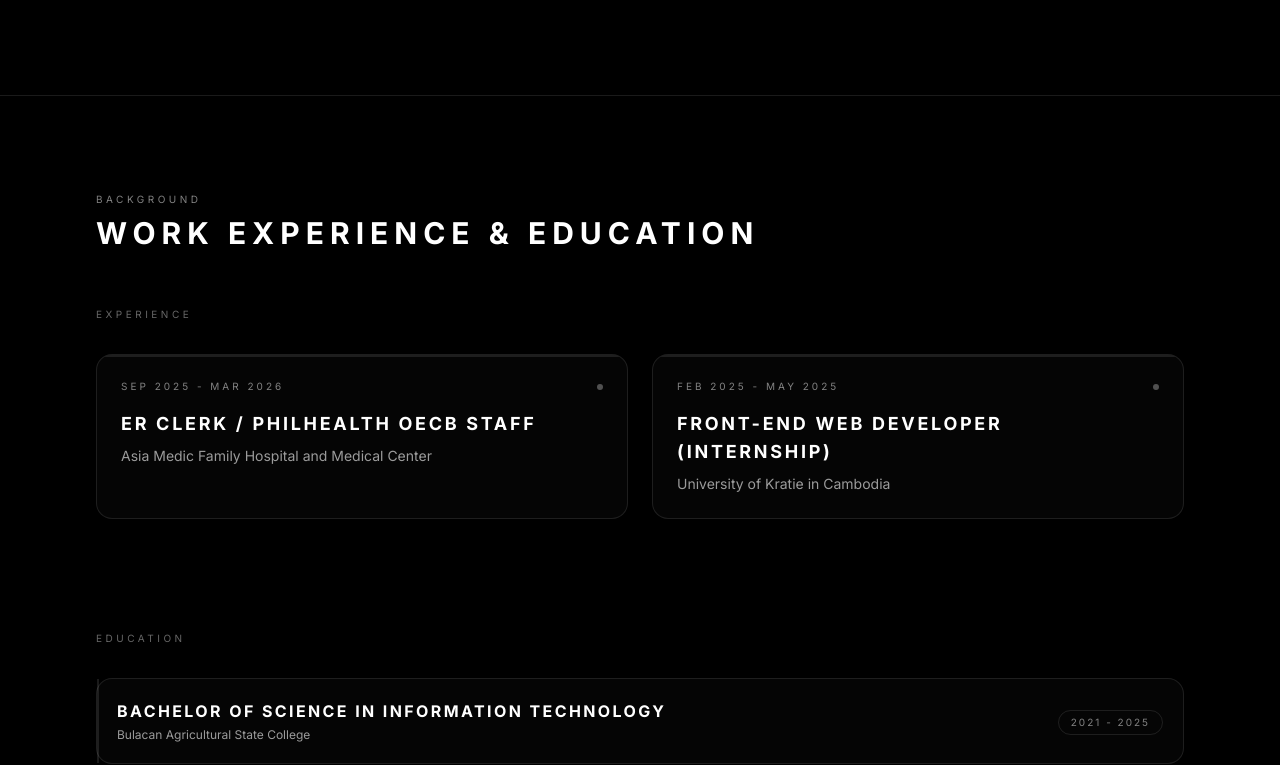
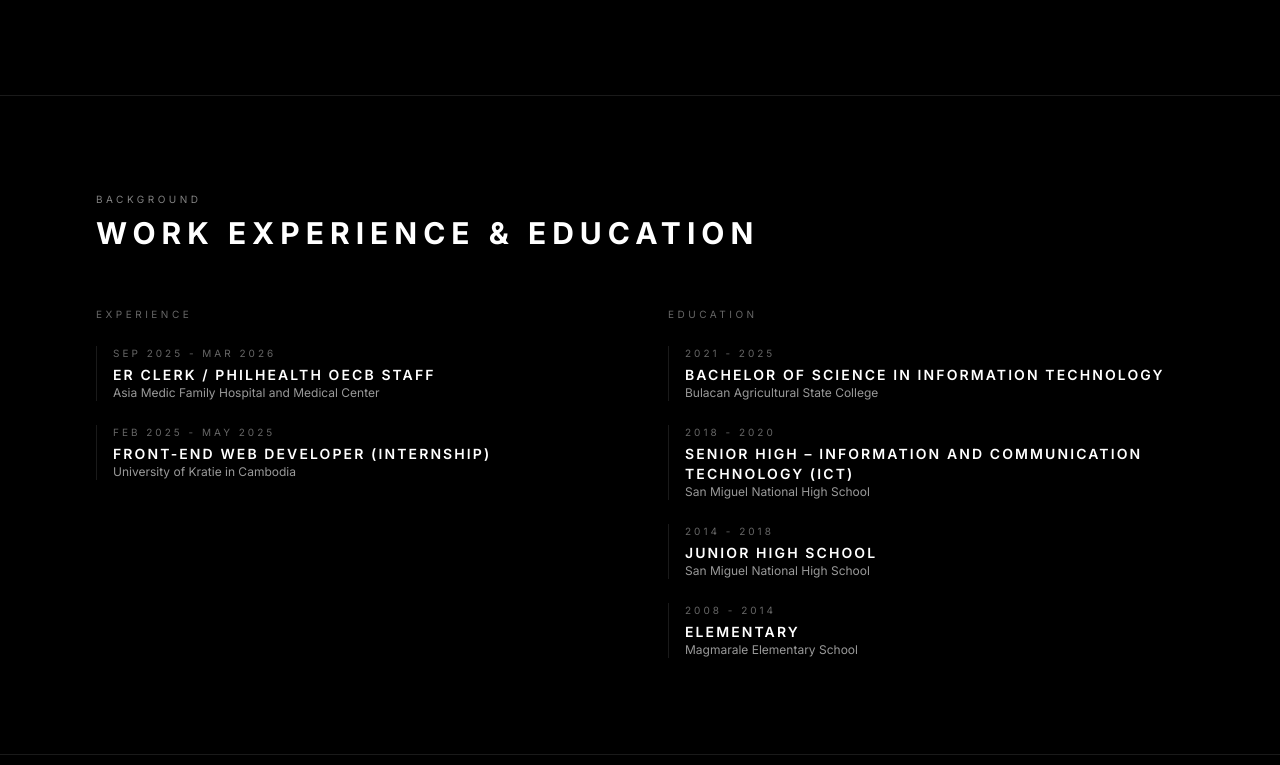
Before and after one commit to carlaquino-BSIT/carl-portfolio, a Vue app: page / in a window 1280 px wide. Shown: the part 2895-3660 px from the top of the page. Built offline with nearby package versions, Linux system fonts and the light colour scheme.

Commit message:
Refactor experience and education sections in Vue component

```diff
--- a/src/components/experience.vue
+++ b/src/components/experience.vue
@@ -1,6 +1,6 @@
 <template>
   <section id="experience"
-    class="relative border-t border-white/10 bg-black py-20 sm:py-24 text-white overflow-hidden">
+    class="border-t border-white/10 bg-black py-20 sm:py-24 text-white">
 
     <!-- HEADER -->
     <div class="mx-auto mb-14 max-w-6xl px-5 lg:px-8" data-aos="fade-up">
@@ -13,87 +13,73 @@
       </h2>
     </div>
 
+    <div class="mx-auto max-w-6xl px-5 lg:px-8 grid gap-14 lg:grid-cols-2">
+
       <!-- ================= EXPERIENCE ================= -->
-    <div class="mx-auto mb-28 max-w-6xl px-5 lg:px-8">
+      <div data-aos="fade-right">
 
-      <p class="mb-8 text-[10px] uppercase tracking-[0.35em] text-white/40">
+        <p class="mb-6 text-[10px] uppercase tracking-[0.35em] text-white/40">
           Experience
         </p>
 
-      <div class="grid gap-6 sm:grid-cols-2">
+        <div class="space-y-6">
 
           <div
             v-for="(item, index) in experience"
             :key="item.title"
-          class="group relative overflow-hidden rounded-2xl border border-white/10 bg-white/[0.02] p-6 transition duration-300 hover:-translate-y-1 hover:border-white/30"
-          data-aos="zoom-in"
-          :data-aos-delay="index * 120"
+            class="border-l border-white/10 pl-4"
+            data-aos="fade-up"
+            :data-aos-delay="index * 80"
           >
 
-          <!-- top accent line -->
-          <div class="absolute left-0 top-0 h-[2px] w-full bg-white/10 group-hover:bg-white/30 transition"></div>
+            <p class="text-[10px] uppercase tracking-[0.3em] text-white/40">
+              {{ item.year }}
+            </p>
 
-          <!-- YEAR -->
-          <div class="mb-4 flex items-center justify-between">
-            <span class="text-[10px] uppercase tracking-[0.3em] text-white/50 group-hover:text-white/80 transition">
-              {{ item.year }}
-            </span>
-
-            <span class="h-1.5 w-1.5 rounded-full bg-white/30 group-hover:bg-white transition"></span>
-          </div>
-
-          <!-- TITLE -->
-          <h3 class="text-base sm:text-lg font-bold uppercase tracking-[0.15em]">
+            <h3 class="mt-1 text-sm font-semibold uppercase tracking-[0.15em]">
               {{ item.title }}
             </h3>
 
-          <!-- PLACE -->
-          <p class="mt-2 text-xs sm:text-sm text-white/60 group-hover:text-white/80 transition">
+            <p class="text-xs text-white/60">
               {{ item.place }}
             </p>
 
           </div>
 
         </div>
+
       </div>
 
       <!-- ================= EDUCATION ================= -->
-    <div class="mx-auto max-w-6xl px-5 lg:px-8">
+      <div data-aos="fade-left">
 
-      <p class="mb-8 text-[10px] uppercase tracking-[0.35em] text-white/40">
+        <p class="mb-6 text-[10px] uppercase tracking-[0.35em] text-white/40">
           Education
         </p>
 
-      <div class="space-y-5">
+        <div class="space-y-6">
 
           <div
             v-for="(item, index) in education"
             :key="item.title"
-          class="group relative flex flex-col sm:flex-row sm:items-center justify-between gap-4 rounded-2xl border border-white/10 bg-white/[0.02] p-5 transition hover:-translate-y-1 hover:border-white/30"
+            class="border-l border-white/10 pl-4"
             data-aos="fade-up"
-          :data-aos-delay="index * 100"
+            :data-aos-delay="index * 80"
           >
 
-          <!-- LEFT -->
-          <div class="space-y-1">
-            <h3 class="text-sm sm:text-base font-bold uppercase tracking-[0.15em]">
+            <p class="text-[10px] uppercase tracking-[0.3em] text-white/40">
+              {{ item.year }}
+            </p>
+
+            <h3 class="mt-1 text-sm font-semibold uppercase tracking-[0.15em]">
               {{ item.title }}
             </h3>
 
-            <p class="text-xs text-white/60 group-hover:text-white/80 transition">
+            <p class="text-xs text-white/60">
               {{ item.place }}
             </p>
+
           </div>
-
-          <!-- RIGHT -->
-          <div class="sm:text-right">
-            <span class="inline-block rounded-full border border-white/10 px-3 py-1 text-[10px] uppercase tracking-[0.2em] text-white/50 group-hover:text-white transition">
-              {{ item.year }}
-            </span>
-          </div>
-
-          <!-- left accent line -->
-          <div class="absolute left-0 top-0 h-full w-[2px] bg-white/10 group-hover:bg-white/30 transition"></div>
 
         </div>
 
```
Lines whose indentation alone changed are shown as unchanged.
